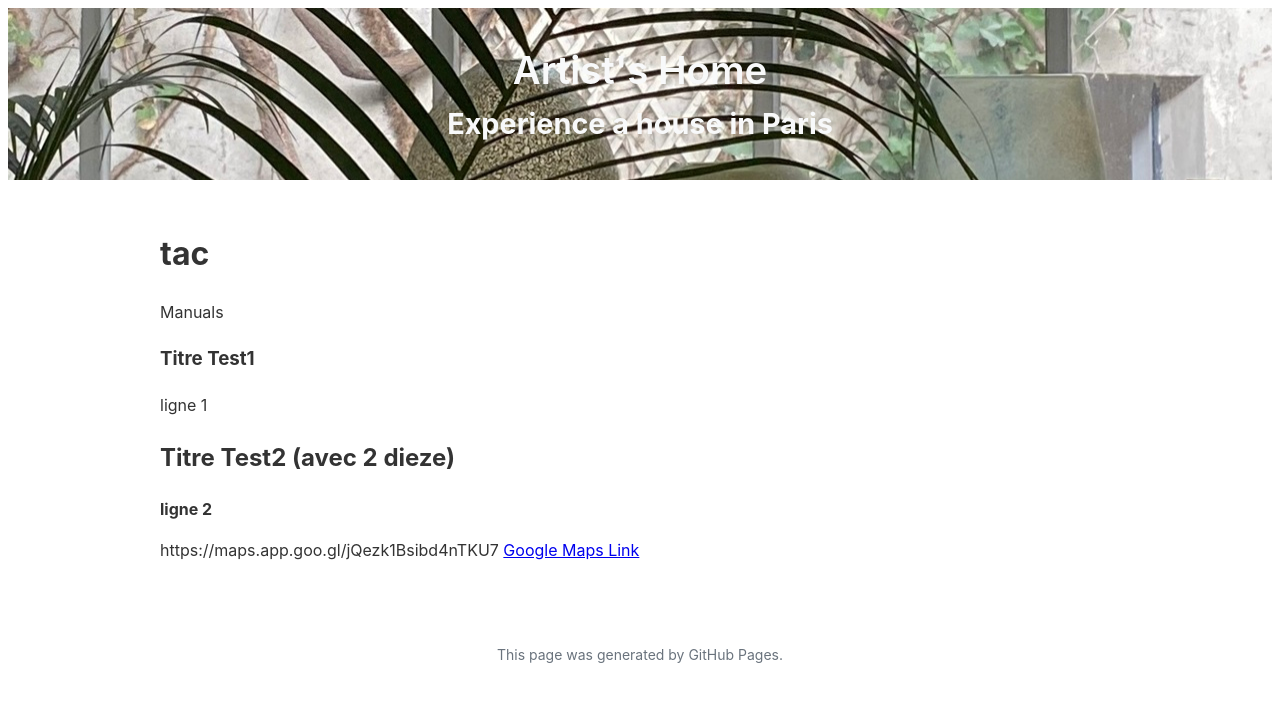
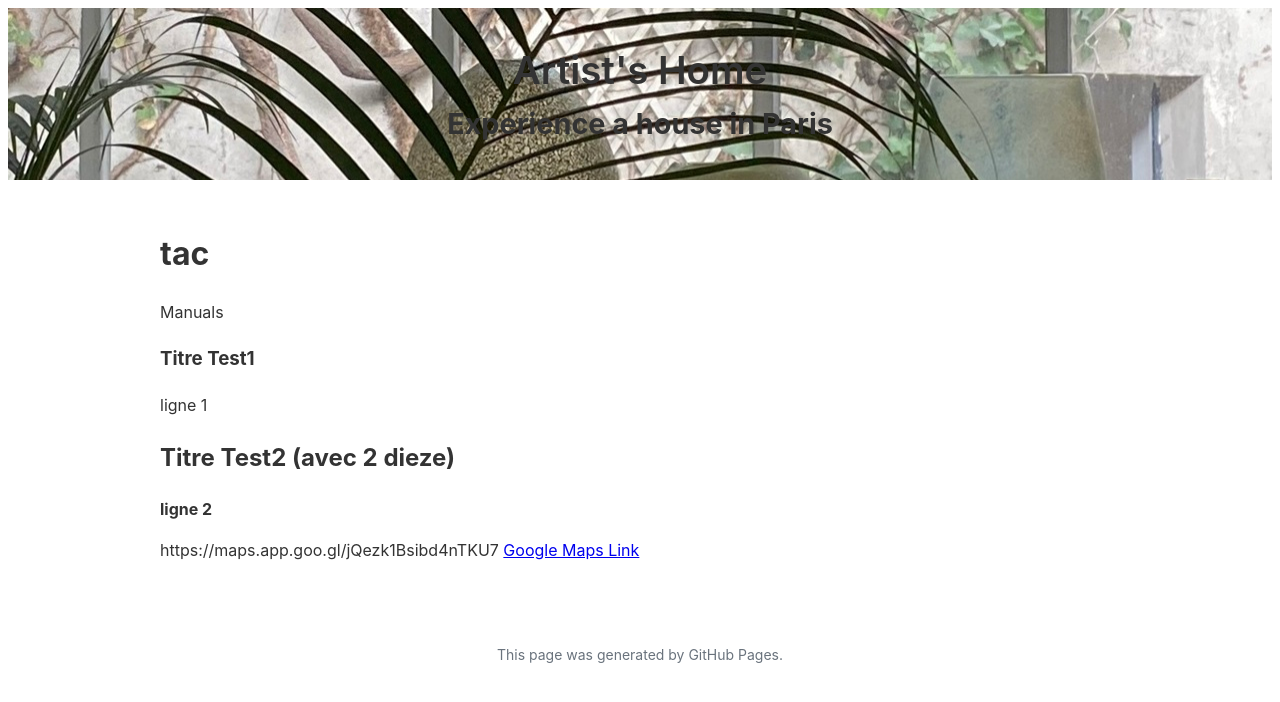
Before and after one commit to PhilAlain/tac, a Jekyll site: the page built from README.md, in a window 1280 px wide. Shown: the top 702 px of the page. Built offline with Jekyll 4.4.1, drawn with Linux system fonts in a browser that asks for light colours; our own code applies the rules of GitHub Pages for plain Markdown files.

Commit message:
Update default.html

```diff
--- a/_layouts/default.html
+++ b/_layouts/default.html
@@ -21,13 +21,13 @@
       .project-name {
         margin: 0;
         font-size: 2.4rem;
-        color: #f8f9fA;
+        color: #333333;
         font-weight: 600;
       }
       .project-tagline {
         margin: 0;
         font-size: 1.8rem;
-        color: #f8f9fA;
+        color: #333333;
       }
       .main-content {
         max-width: 60rem;
```
